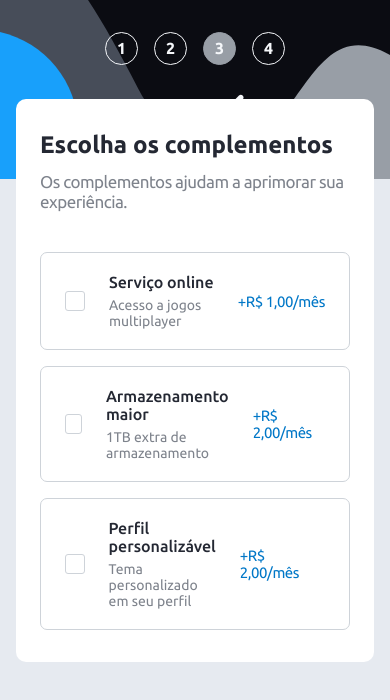
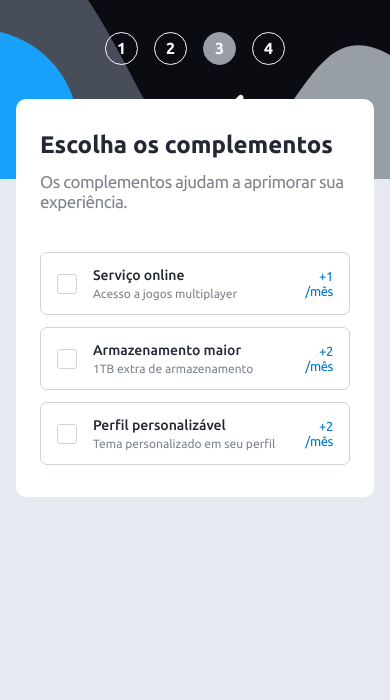
Before and after one commit to rafaelvieiracosta/form-multi-step, a Vue app: page /addons in a window 390 px wide. Shown: the top 700 px of the page. Built offline with nearby package versions, Linux system fonts and the light colour scheme.

Commit message:
feat: `pickAddOns` responsive

```diff
--- a/src/store/index.js
+++ b/src/store/index.js
@@ -3,6 +3,7 @@ import Vuex from "vuex";
 
 import personalInfo from "./personalInfo.js";
 import selectYourPlan from "./selectYourPlan.js";
+import pickAddOns from "./pickAddOns.js";
 
 Vue.use(Vuex);
 
@@ -10,5 +11,6 @@ export default new Vuex.Store({
   modules: {
     personalInfo,
     selectYourPlan,
+    pickAddOns,
   },
 });
--- /dev/null
+++ b/src/store/pickAddOns.js
@@ -0,0 +1,10 @@
+export default {
+  state: {
+    addOns: null,
+  },
+  mutations: {
+    SET_ADDONS(state, value) {
+      state.addOns = value;
+    },
+  },
+};
--- a/src/views/pickAddOns.vue
+++ b/src/views/pickAddOns.vue
@@ -7,16 +7,18 @@
 
     <form class="section-form">
       <label
-        for="onlineService"
+        v-for="item in addOns"
+        :for="item.id"
+        :key="item.id"
         class="section-form-item"
-        :class="{ active: addOns.includes('onlineService') }"
+        :class="{ active: selectedAddOns.includes(item) }"
       >
         <input
           type="checkbox"
           name="addOns"
-          id="onlineService"
-          value="onlineService"
-          v-model="addOns"
+          :id="item.id"
+          :value="item"
+          v-model="selectedAddOns"
           class="section-form-item-input"
         />
 
@@ -28,78 +30,18 @@
         </div>
 
         <div class="section-form-item-text">
-          <p class="section-form-item-text-name">Serviço online</p>
+          <p class="section-form-item-text-name">{{ item.name }}</p>
           <span class="section-form-item-text-description">
-            Acesso a jogos multiplayer
+            {{ item.description }}
           </span>
         </div>
 
-        <p v-if="isYearly" class="section-form-item-price">+R$ 10,00/ano</p>
-        <p v-else class="section-form-item-price">+R$ 1,00/mês</p>
-      </label>
-
-      <label
-        for="largerStorage"
-        class="section-form-item"
-        :class="{ active: addOns.includes('largerStorage') }"
-      >
-        <input
-          type="checkbox"
-          name="addOns"
-          id="largerStorage"
-          value="largerStorage"
-          v-model="addOns"
-          class="section-form-item-input"
-        />
-
-        <div class="section-form-item-checkbox">
-          <img
-            src="@/assets/images/icon-checkmark.svg"
-            alt="Ícone de verificado/certo"
-          />
-        </div>
-
-        <div class="section-form-item-text">
-          <p class="section-form-item-text-name">Armazenamento maior</p>
-          <span class="section-form-item-text-description">
-            1TB extra de armazenamento
-          </span>
-        </div>
-
-        <p v-if="isYearly" class="section-form-item-price">+R$ 20,00/ano</p>
-        <p v-else class="section-form-item-price">+R$ 2,00/mês</p>
-      </label>
-
-      <label
-        for="customizableProfile"
-        class="section-form-item"
-        :class="{ active: addOns.includes('customizableProfile') }"
-      >
-        <input
-          type="checkbox"
-          name="addOns"
-          id="customizableProfile"
-          value="customizableProfile"
-          v-model="addOns"
-          class="section-form-item-input"
-        />
-
-        <div class="section-form-item-checkbox">
-          <img
-            src="@/assets/images/icon-checkmark.svg"
-            alt="Ícone de verificado/certo"
-          />
-        </div>
-
-        <div class="section-form-item-text">
-          <p class="section-form-item-text-name">Perfil personalizável</p>
-          <span class="section-form-item-text-description">
-            Tema personalizado em seu perfil
-          </span>
-        </div>
-
-        <p v-if="isYearly" class="section-form-item-price">+R$ 20,00/ano</p>
-        <p v-else class="section-form-item-price">+R$ 2,00/mês</p>
+        <p v-if="isYearly" class="section-form-item-price">
+          +{{ item.price.yearly | formattedPrice }}<br />/ano
+        </p>
+        <p v-else class="section-form-item-price">
+          +{{ item.price.monthly | formattedPrice }}<br />/mês
+        </p>
       </label>
     </form>
   </section>
@@ -110,12 +52,54 @@ export default {
   name: "pickAddOns",
   data() {
     return {
-      addOns: [],
+      addOns: [
+        {
+          id: "onlineService",
+          name: "Serviço online",
+          description: "Acesso a jogos multiplayer",
+          price: {
+            monthly: 1,
+            yearly: 10,
+          },
+        },
+        {
+          id: "largerStorage",
+          name: "Armazenamento maior",
+          description: "1TB extra de armazenamento",
+          price: {
+            monthly: 2,
+            yearly: 20,
+          },
+        },
+        {
+          id: "customizableProfile",
+          name: "Perfil personalizável",
+          description: "Tema personalizado em seu perfil",
+          price: {
+            monthly: 2,
+            yearly: 20,
+          },
+        },
+      ],
+      selectedAddOns: [],
     };
   },
   computed: {
     isYearly() {
       return this.$store.state.selectYourPlan.plan.periodSelected === "yearly";
+    },
+  },
+  watch: {
+    isYearly() {
+      this.checkAddOns();
+    },
+    selectedAddOns() {
+      this.checkAddOns();
+    },
+  },
+  methods: {
+    checkAddOns() {
+      this.$store.commit("SET_ADDONS", this.selectedAddOns);
     },
   },
 };
@@ -133,8 +117,8 @@ export default {
 .section-form-item {
   display: flex;
   align-items: center;
-  gap: 24px;
-  padding: 20px 24px;
+  gap: 16px;
+  padding: 14px 16px;
   border: 1px solid var(--c3);
   border-radius: 7px;
   transition: 0.3s ease-in-out;
@@ -148,11 +132,21 @@ export default {
   background-color: var(--s1);
 }
 .section-form-item + .section-form-item {
-  margin-top: 16px;
+  margin-top: 12px;
+}
+@media (min-width: 768px) {
+  .section-form-item {
+    padding: 20px 24px;
+    gap: 24px;
+  }
+  .section-form-item + .section-form-item {
+    margin-top: 16px;
+  }
 }
 
 /* ITEMS: CHECKBOX CUSTOM */
 .section-form-item-checkbox {
+  flex-shrink: 0;
   display: flex;
   align-items: center;
   justify-content: center;
@@ -180,20 +174,43 @@ export default {
 }
 .section-form-item-text-name {
   font-weight: 500;
-  font-size: 16px;
-  line-height: 18px;
+  font-size: 14px;
+  line-height: 16px;
   color: var(--c11);
 }
 .section-form-item-text-description {
   display: block;
-  margin-top: 6px;
-  font-size: 14px;
+  margin-top: 4px;
+  font-size: 12px;
   color: var(--c7);
 }
 .section-form-item-price {
-  font-size: 15px;
-  line-height: 17px;
+  font-size: 13px;
+  line-height: 15px;
   letter-spacing: -0.03em;
   color: var(--p3);
+  text-align: right;
+}
+.section-form-item-price br {
+  display: none;
+}
+@media (min-width: 768px) {
+  .section-form-item-text-name {
+    font-size: 16px;
+    line-height: 18px;
+  }
+  .section-form-item-text-description {
+    margin-top: 6px;
+    font-size: 14px;
+  }
+  .section-form-item-price {
+    font-size: 15px;
+    line-height: 17px;
+  }
+}
+@media (max-width: 430px) {
+  .section-form-item-price br {
+    display: block;
+  }
 }
 </style>
```
